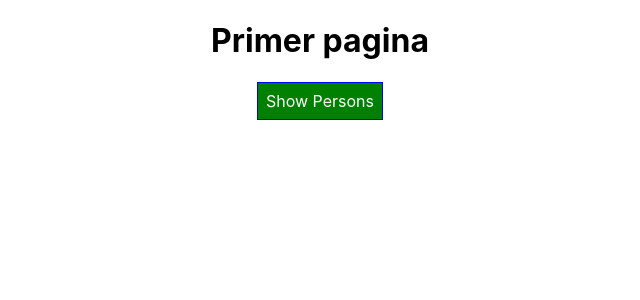
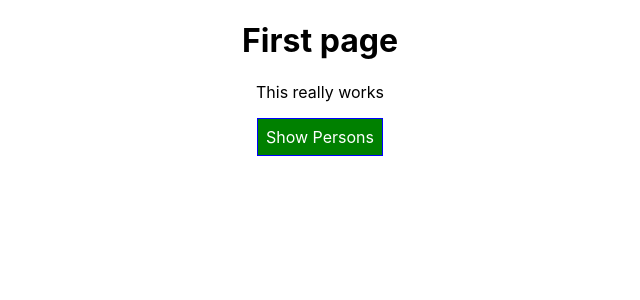
Before and after one commit to Alejo-Casta/reactUdemy, a React (Create React App) app: page / in a window 1280 px wide. Shown: the top 300 px of the page, without its empty margins (320-960 px from the left). Built offline with nearby package versions, Linux system fonts and the light colour scheme.

Commit message:
67. Setting Class Names Dynamically

```diff
--- a/src/App.css
+++ b/src/App.css
@@ -1,3 +1,11 @@
 .App {
   text-align: center;
 }
+
+.red {
+  color: red;
+}
+
+.bold {
+  font-weight: bold;
+}
--- a/src/App.js
+++ b/src/App.js
@@ -65,9 +65,18 @@ class App extends Component {
       style.backgroundColor = 'red'
     }
 
+    const classes = []
+    if (this.state.persons.length <= 2) {
+      classes.push('red')
+    }
+    if (this.state.persons.length <= 1) {
+      classes.push('bold')
+    }
+
     return (
       <div className="App">
-        <h1>Primer pagina</h1>
+        <h1>First page</h1>
+        <p className={classes.join(' ')}>This really works</p>
         <button style={style} onClick={this.togglePersonsHandler}>Show Persons</button>
         {persons}
       </div>
--- a/src/Person/Person.js
+++ b/src/Person/Person.js
@@ -4,7 +4,7 @@ import './Person.css';
 const Person = (props) => (
     <div className='Person'>
         <p>Hello i am {props.name}, I am {props.age} years old</p>
-        <input type="text" onChange={props.change} value={props.name}/><br/>
+        <input type="text" onChange={props.change} value={props.name} /><br />
         <button onClick={props.click}>Delete</button>
     </div>
 )
```
